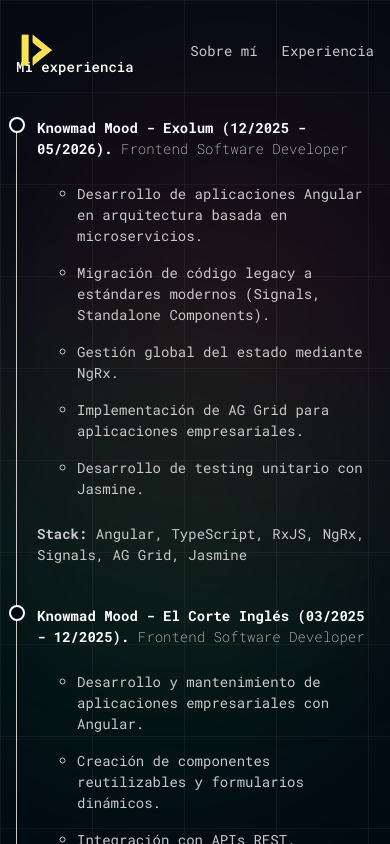
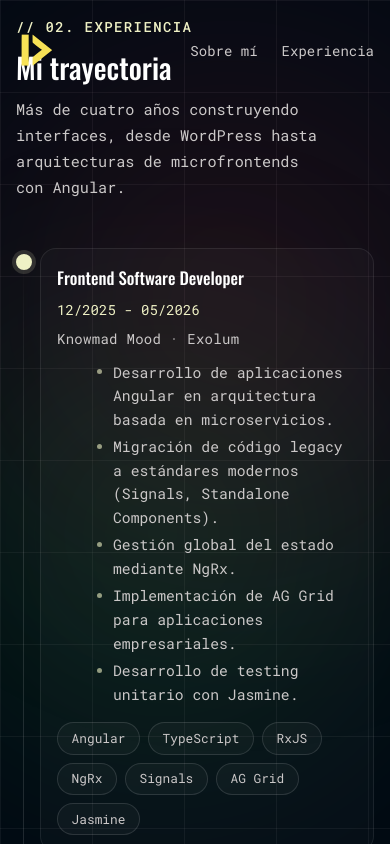
Before and after one commit to Joseadu/joseadu, an Angular app: page /about in a window 390 px wide. Shown: the top 844 px of the page. Built offline with nearby package versions, Linux system fonts and the light colour scheme.

Commit message:
experience section re-design

```diff
--- a/src/app/about/about.component.css
+++ b/src/app/about/about.component.css
@@ -1,42 +1,208 @@
-.exp-list {
-    margin: 16px 0;
+.section-intro {
     display: flex;
     flex-direction: column;
-    gap: 16px;
+    gap: var(--spacing-04);
+    max-width: 640px;
+    margin-bottom: var(--spacing-11);
+}
 
-    li {
-        list-style-type: circle;
+.timeline {
+    position: relative;
+    display: flex;
+    flex-direction: column;
+    gap: var(--spacing-09);
+}
+
+.timeline::before {
+    content: "";
+    position: absolute;
+    left: 7px;
+    top: 8px;
+    bottom: 8px;
+    width: 1px;
+    background: linear-gradient(
+        to bottom,
+        transparent,
+        rgba(255, 255, 255, 0.12) 8%,
+        rgba(255, 255, 255, 0.12) 92%,
+        transparent
+    );
+}
+
+.timeline-item {
+    position: relative;
+    display: grid;
+    grid-template-columns: 16px 1fr;
+    gap: var(--spacing-06);
+    align-items: start;
+}
+
+.timeline-marker {
+    position: relative;
+    top: 6px;
+    width: 16px;
+    height: 16px;
+    border-radius: 50%;
+    background: var(--clr-navyblue);
+    border: 2px solid var(--clr-brand-300);
+}
+
+.timeline-item:first-child .timeline-marker {
+    background: var(--clr-brand-300);
+    box-shadow: 0 0 0 4px rgba(239, 241, 197, 0.15);
+}
+
+.timeline-card {
+    display: grid;
+    gap: var(--spacing-03);
+    padding: var(--spacing-07);
+    border-radius: 16px;
+    background: rgba(255, 255, 255, 0.025);
+    border: 1px solid rgba(255, 255, 255, 0.08);
+    transition: border-color 0.3s ease, background 0.3s ease, transform 0.3s ease;
+}
+
+.timeline-card:hover {
+    border-color: rgba(239, 241, 197, 0.3);
+    background: rgba(255, 255, 255, 0.04);
+    transform: translateY(-2px);
+}
+
+.timeline-card-header {
+    display: flex;
+    flex-wrap: wrap;
+    align-items: baseline;
+    justify-content: space-between;
+    gap: var(--spacing-03);
+}
+
+.timeline-role {
+    font-family: var(--ff-oswald);
+    font-size: clamp(1.05rem, 2vw, 1.3rem);
+    font-weight: 500;
+    color: var(--text-high-contrast);
+}
+
+.timeline-period {
+    font-family: var(--ff-roboto-mono);
+    font-size: var(--font-size-sm);
+    color: var(--clr-brand-300);
+    white-space: nowrap;
+}
+
+.timeline-company {
+    font-family: var(--ff-roboto-mono);
+    font-size: var(--font-size-sm);
+    color: var(--clr-gray-100);
+    letter-spacing: 0.02em;
+}
+
+.timeline-list {
+    display: flex;
+    flex-direction: column;
+    gap: var(--spacing-02);
+    margin-top: var(--spacing-02);
+}
+
+.timeline-list li {
+    position: relative;
+    padding-left: var(--spacing-05);
+    color: var(--clr-gray-100);
+    font-size: 0.92rem;
+    line-height: 1.6;
+}
+
+.timeline-list li::before {
+    content: "";
+    position: absolute;
+    left: 0;
+    top: 0.6em;
+    width: 5px;
+    height: 5px;
+    border-radius: 50%;
+    background: var(--clr-brand-300);
+    opacity: 0.6;
+}
+
+.timeline-stack {
+    display: flex;
+    flex-wrap: wrap;
+    gap: 0.5rem;
+    margin-top: var(--spacing-03);
+}
+
+.side-by-side {
+    display: grid;
+    grid-template-columns: 1fr 1fr;
+    gap: var(--spacing-09);
+}
+
+.side-card {
+    display: flex;
+    flex-direction: column;
+    gap: var(--spacing-06);
+}
+
+.side-list {
+    display: flex;
+    flex-direction: column;
+    gap: var(--spacing-06);
+}
+
+.side-item h4 {
+    font-family: var(--ff-oswald);
+    font-size: 1.05rem;
+    font-weight: 500;
+    color: var(--text-high-contrast);
+}
+
+.side-period {
+    display: block;
+    font-family: var(--ff-roboto-mono);
+    font-size: var(--font-size-sm);
+    color: var(--clr-gray-100);
+    margin-top: 0.2rem;
+}
+
+.side-item ul {
+    margin-top: var(--spacing-02);
+    display: flex;
+    flex-direction: column;
+    gap: 0.3rem;
+}
+
+.side-item ul li {
+    position: relative;
+    padding-left: var(--spacing-05);
+    color: var(--clr-gray-100);
+    font-size: 0.88rem;
+    line-height: 1.55;
+}
+
+.side-item ul li::before {
+    content: "";
+    position: absolute;
+    left: 0;
+    top: 0.55em;
+    width: 4px;
+    height: 4px;
+    border-radius: 50%;
+    background: var(--clr-brand-300);
+    opacity: 0.5;
+}
+
+@media (width < 768px) {
+    .side-by-side {
+        grid-template-columns: 1fr;
+        gap: var(--spacing-10);
+    }
+
+    .timeline-item {
+        grid-template-columns: 12px 1fr;
+        gap: var(--spacing-04);
+    }
+
+    .timeline-card {
+        padding: var(--spacing-05);
     }
 }
-
-.about-section {
-    position: relative;
-    border-left: 1px solid var(--clr-gray-100);
-    padding-left: var(--spacing-06);
-    padding-bottom: var(--spacing-10);
-    display: grid;
-    gap: var(--spacing-03);
-
-    .text-vacancy {
-        color: var(--clr-gray-100);
-        font-weight: 200;
-        font-family: var(--ff-roboto-mono);
-        font-size: var(--font-size-sm);
-    }
-}
-
-.about-section::before {
-    content: "";
-    background-color: var(--clr-navyblue);
-    position: absolute;
-    border-radius: 50%;
-    border: 2px solid white;
-    left: -8px;
-    top: 0px;
-    width: 16px;
-    height: 16px;
-}
-
-.about-section:last-child {
-    padding-bottom: var(--spacing-06);
-}
--- a/src/app/about/about.component.html
+++ b/src/app/about/about.component.html
@@ -1,55 +1,79 @@
 <section class="section">
     <div class="wrapper">
-        <h3 class="mt-10">Mi experiencia</h3>
+        <div class="section-intro reveal-item" #revealItem>
+            <span class="section-tag">// 02. EXPERIENCIA</span>
+            <h2 class="section-headline">Mi trayectoria</h2>
+            <p class="section-description">
+                Más de cuatro años construyendo interfaces, desde WordPress hasta arquitecturas de microfrontends con Angular.
+            </p>
+        </div>
 
-        @for (exp of experiences(); track exp.company + exp.period; let first = $first) {
-            <div class="about-section" [class.mt-10]="first">
-                <h4>
-                    {{ exp.company }}{{ exp.client ? ' - ' + exp.client : '' }} ({{ exp.period }}).
-                    <span class="text-vacancy">{{ exp.role }}</span>
-                </h4>
-                <ul class="exp-list">
+        <div class="timeline">
+            @for (exp of experiences(); track exp.company + exp.period) {
+                <article class="timeline-item reveal-item" #revealItem>
+                    <div class="timeline-marker"></div>
+                    <div class="timeline-card">
+                        <div class="timeline-card-header">
+                            <h3 class="timeline-role">{{ exp.role }}</h3>
+                            <span class="timeline-period">{{ exp.period }}</span>
+                        </div>
+                        <p class="timeline-company">
+                            {{ exp.company }}{{ exp.client ? ' · ' + exp.client : '' }}
+                        </p>
+                        <ul class="timeline-list">
                             @for (item of exp.responsibilities; track item) {
                                 <li>{{ item }}</li>
                             }
                         </ul>
-                <p><strong>Stack:</strong> {{ exp.stack.join(', ') }}</p>
+                        <div class="timeline-stack">
+                            @for (tech of exp.stack; track tech) {
+                                <span class="skill-tag">{{ tech }}</span>
+                            }
                         </div>
+                    </div>
+                </article>
             }
+        </div>
     </div>
 </section>
 
 <section class="section">
     <div class="wrapper">
-        <h3>Formación</h3>
-
-        @for (edu of education(); track edu.institution + edu.period; let first = $first) {
-            <div class="about-section" [class.mt-10]="first">
-                <h4>{{ edu.institution }} ({{ edu.period }})</h4>
+        <div class="side-by-side">
+            <div class="side-card reveal-item" #revealItem>
+                <span class="section-tag">// 03. FORMACIÓN</span>
+                <div class="side-list">
+                    @for (edu of education(); track edu.institution + edu.period) {
+                        <div class="side-item">
+                            <h4>{{ edu.institution }}</h4>
+                            <span class="side-period">{{ edu.period }}</span>
                             @if (edu.details && edu.details.length > 0) {
                                 <ul>
                                     @for (detail of edu.details; track detail) {
-                            <li>- {{ detail }}</li>
+                                        <li>{{ detail }}</li>
                                     }
                                 </ul>
                             } @else {
                                 <ul>
-                        <li>- {{ edu.title }}</li>
+                                    <li>{{ edu.title }}</li>
                                 </ul>
                             }
                         </div>
                     }
                 </div>
-</section>
+            </div>
 
-<section class="section">
-    <div class="wrapper">
-        <h3>Idiomas</h3>
-
-        @for (lang of languages(); track lang.language; let first = $first) {
-            <div class="about-section" [class.mt-10]="first">
-                <h4>{{ lang.language }} ({{ lang.level }})</h4>
+            <div class="side-card reveal-item" #revealItem>
+                <span class="section-tag">// 04. IDIOMAS</span>
+                <div class="side-list">
+                    @for (lang of languages(); track lang.language) {
+                        <div class="side-item">
+                            <h4>{{ lang.language }}</h4>
+                            <span class="side-period">{{ lang.level }}</span>
                         </div>
                     }
                 </div>
+            </div>
+        </div>
+    </div>
 </section>
--- a/src/app/home/home.component.html
+++ b/src/app/home/home.component.html
@@ -16,10 +16,10 @@
     <div class="wrapper">
         <div class="about-card">
             <span class="section-tag reveal-item" #revealItem>// 01. SOBRE MÍ</span>
-            <h2 class="about-headline reveal-item" #revealItem>
+            <h2 class="section-headline reveal-item" #revealItem>
                 De Teleco a front
             </h2>
-            <div class="about-description reveal-item" #revealItem>
+            <div class="section-description reveal-item" #revealItem>
                 <p>
                     Empecé en Telecomunicaciones, pero en algún momento me di cuenta de que lo mío era construir cosas que la gente usara todos los días a través de su dispositivo, así que decidí dar el paso al desarrollo web. Desde entonces he trabajado con Angular en proyectos desafiantes —con Exolum, El Corte Inglés y BMW entre otros— y donde he ido especializándome en lo que realmente me gusta. <br><br>
 
@@ -28,7 +28,7 @@
             </div>
 
             <div class="skills-grid reveal-item" #revealItem>
-                <span class="skill-tag">Angular 19</span>
+                <span class="skill-tag">Angular 16+</span>
                 <span class="skill-tag">Signals & Reactividad</span>
                 <span class="skill-tag">TypeScript</span>
                 <span class="skill-tag">NgRx / RxJS</span>
--- a/src/app/shared/services/portfolio.service.ts
+++ b/src/app/shared/services/portfolio.service.ts
@@ -49,7 +49,8 @@ export class PortfolioService {
       stack: ['Angular 17-18', 'NgRx', 'OAuth2', 'Native Federation', 'Jasmine']
     },
     {
-      company: 'Izertis - BMW',
+      company: 'Izertis',
+      client: 'BMW',
       period: '04/2023 - 12/2023',
       role: 'Junior Fullstack Consultant',
       responsibilities: [
@@ -76,7 +77,7 @@ export class PortfolioService {
   readonly education = signal<Education[]>([
     {
       institution: 'Platzi',
-      period: '01/2021 - Presente',
+      period: '01/2021 - 10/2023',
       title: 'Formación continua Frontend & Fullstack',
       details: [
         'Escuela fullstack con .NET y Javascript',
--- /dev/null
+++ b/src/styles/utilities/section-intro.css
@@ -0,0 +1,29 @@
+.section-tag {
+    font-family: var(--ff-roboto-mono);
+    font-size: var(--font-size-sm);
+    color: var(--clr-brand-300);
+    letter-spacing: 0.1em;
+    font-weight: 500;
+}
+
+.section-headline {
+    font-family: var(--ff-oswald);
+    font-size: clamp(1.8rem, 4vw, 2.75rem);
+    line-height: 1.25;
+    font-weight: 500;
+    color: var(--text-high-contrast);
+}
+
+.section-description {
+    display: flex;
+    flex-direction: column;
+    gap: var(--spacing-04);
+    color: var(--clr-gray-100);
+    font-size: clamp(0.95rem, 1.5vw, 1.05rem);
+    line-height: 1.7;
+}
+
+.section-description strong {
+    color: var(--text-high-contrast);
+    font-weight: 500;
+}
--- /dev/null
+++ b/src/styles/utilities/tags.css
@@ -0,0 +1,18 @@
+.skill-tag {
+    font-family: var(--ff-roboto-mono);
+    font-size: 0.8rem;
+    padding: 0.35rem 0.85rem;
+    border-radius: 999px;
+    background: rgba(255, 255, 255, 0.03);
+    border: 1px solid rgba(255, 255, 255, 0.12);
+    color: var(--clr-gray-100);
+    transition: all 0.25s ease;
+    cursor: default;
+}
+
+.skill-tag:hover {
+    border-color: var(--clr-brand-300);
+    color: var(--clr-brand-300);
+    background: rgba(239, 241, 197, 0.06);
+    transform: translateY(-2px);
+}
--- a/src/styles/utilities/utilities.css
+++ b/src/styles/utilities/utilities.css
@@ -1,2 +1,4 @@
 @import url(./spacing.css);
 @import url(./layout.css);
+@import url(./section-intro.css);
+@import url(./tags.css);
```
Also changed, not shown: src/app/about/about.component.ts (+44 -2 lines), src/app/home/home.component.css (+0 -49 lines). Lines whose indentation alone changed are shown as unchanged.
